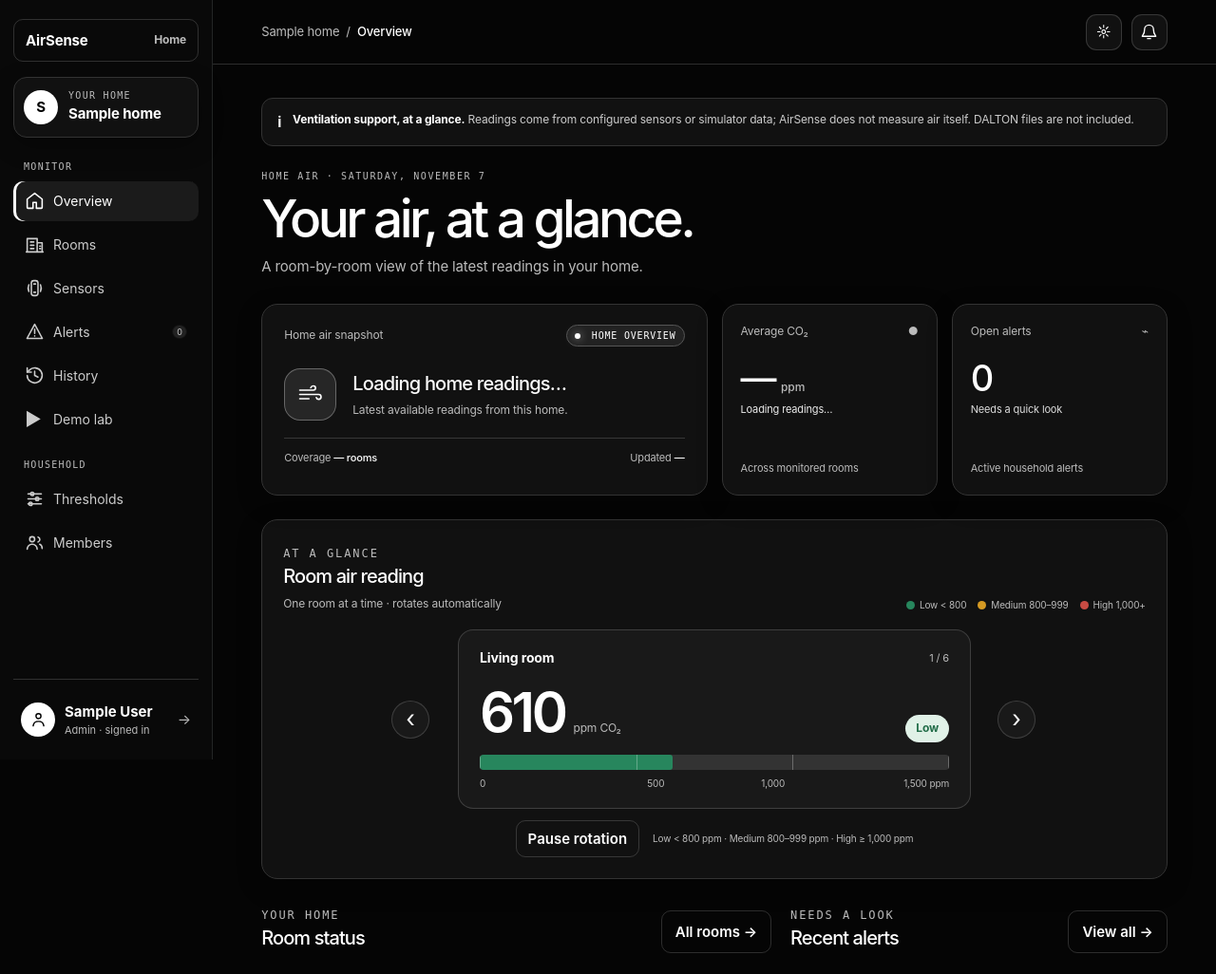
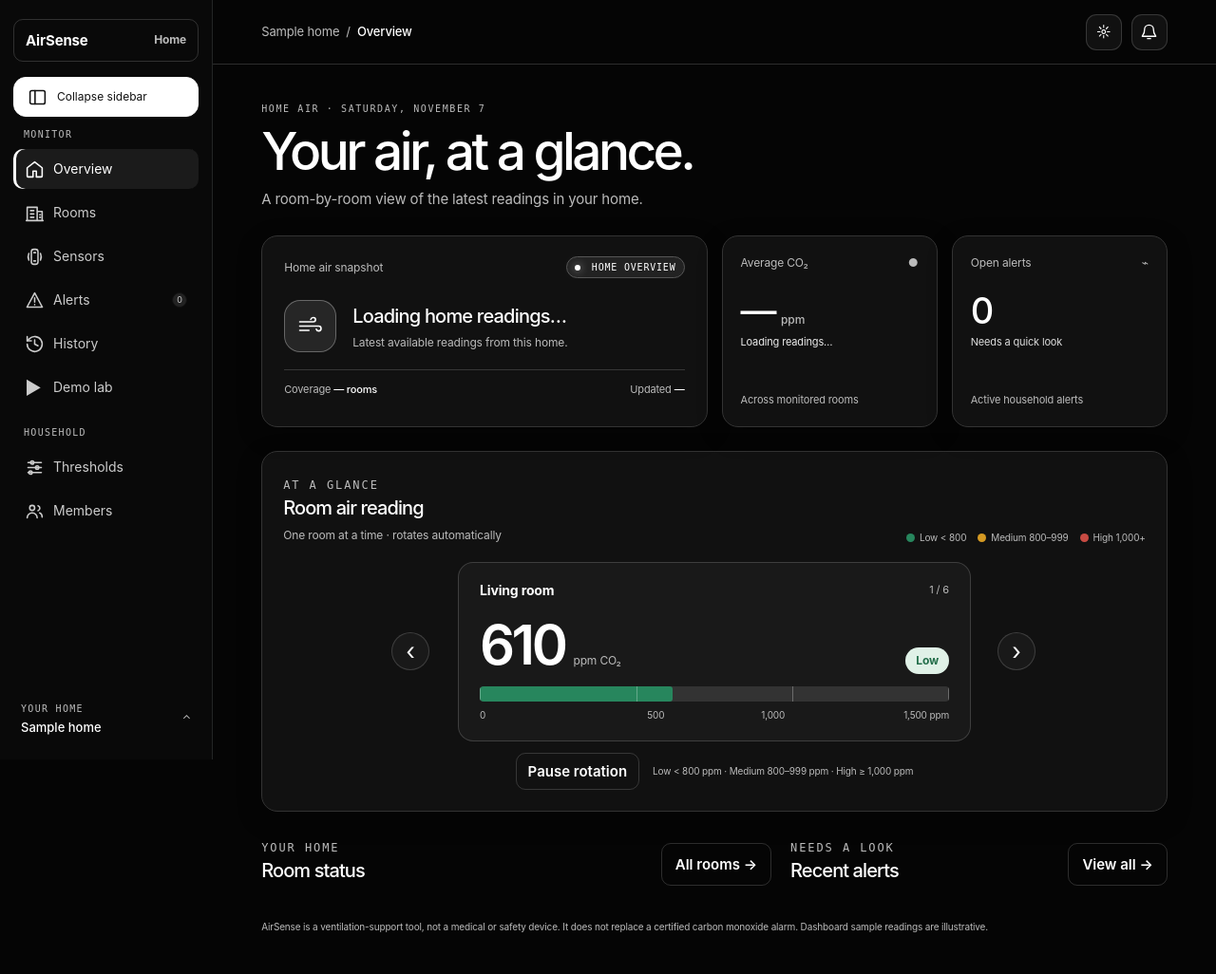
Before and after one commit to asvibes/AirSense, a Flask app: page /alerts in a window 1280 px wide. Shown: the top 1026 px of the page at 95% size. After the commit the page ends 982 px from the top, so only its background shows below. Run offline with Flask 3, Linux system fonts and the light colour scheme; the visitor is signed in with stand-in values (Sample User, id 1); tables that the repository leaves empty hold one stand-in row (values such as "Sample post").

Commit message:
feat: improve dashboard sidebar and account menu

```diff
--- a/app/static/js/dashboard.js
+++ b/app/static/js/dashboard.js
@@ -1094,9 +1094,23 @@
     }
 
     document.addEventListener("click", event => {
-      const target = event.target.closest("[data-view], [data-goto], [data-edit-room], [data-scenario], #run-custom-reading, #run-dalton-replay");
+      const target = event.target.closest("[data-view], [data-goto], [data-edit-room], [data-scenario], #run-custom-reading, #run-dalton-replay, #sidebarToggle, #homeAccountToggle, #accountBtn, #accountBack");
       if (target?.dataset.view) go(target.dataset.view);
       else if (target?.dataset.goto) go(target.dataset.goto);
+      else if (target?.id === "sidebarToggle") {
+        const expanded = $("#sidebar").classList.toggle("expanded");
+        $(".main").classList.toggle("sidebar-expanded", expanded);
+        const label = expanded ? "Collapse sidebar" : "Expand sidebar";
+        target.setAttribute("aria-expanded", String(expanded));
+        target.setAttribute("aria-label", label);
+        target.title = label;
+        $("span", target).textContent = label;
+      } else if (target?.id === "homeAccountToggle") {
+        const expanded = target.getAttribute("aria-expanded") !== "true";
+        target.setAttribute("aria-expanded", String(expanded));
+        $("#accountDetails").hidden = !expanded;
+      } else if (target?.id === "accountBtn") go("account");
+      else if (target?.id === "accountBack") go("overview");
       else if (target?.dataset.editRoom) {
         const room = activeRooms.find(item => item.id === target.dataset.editRoom);
         if (room) openRoomModal(room);
--- a/app/templates/alerts.html
+++ b/app/templates/alerts.html
@@ -219,13 +219,44 @@ html:not([data-theme="day"]) .text-loop-ribbon{background:#fff;color:#050505}
 @media(prefers-reduced-motion:reduce){.text-loop-track{animation:none;white-space:normal;transform:none}.text-loop-track span:nth-child(2){display:none}.text-loop-ribbon{white-space:normal}}
 
 .dashboard-home-link{display:flex;align-items:center;justify-content:space-between;margin:0 0 16px;padding:10px 12px;border:1px solid var(--line);border-radius:10px;font-weight:650}.dashboard-home-link span{color:var(--muted);font-size:12px}.sign-out-form{display:inline-flex}.field{display:grid;gap:7px;margin:12px 0}.field input:not([type=checkbox]),.field select{width:100%;padding:10px;border:1px solid var(--line);border-radius:8px;background:var(--field);color:var(--text)}.ventilation-options{display:grid;gap:7px;border:1px solid var(--line);border-radius:10px;padding:12px}.ventilation-options legend{padding:0 5px;color:var(--muted)}.ventilation-options label{display:flex;align-items:center;gap:8px}.custom-source-field{display:grid!important;grid-template-columns:1fr!important}.demo-actions{display:flex;flex-wrap:wrap;gap:8px;margin:14px 0}.toast.show{display:block}.toast{position:fixed;right:24px;bottom:24px;z-index:10;max-width:min(420px,calc(100vw - 48px));padding:12px 16px;border:1px solid var(--line);border-radius:10px;background:var(--surface);box-shadow:var(--shadow)}
+/* Adjustable navigation and an unboxed account section. */
+.sidebar{transition:width .22s ease,padding .22s ease}
+.main{transition:margin-left .22s ease}
+.side-bottom{display:block;width:100%;margin-top:auto;padding:0;border:0}
+.home-account-toggle,.account-owner-link{display:flex;width:100%;align-items:center;gap:10px;border:0;background:transparent;text-align:left;color:var(--text)}
+.home-account-toggle{justify-content:space-between;padding:10px 8px;cursor:pointer}
+.home-account-copy{display:grid;min-width:0;gap:2px}
+.home-account-copy small{color:var(--muted);font:10px/1.4 ui-monospace,SFMono-Regular,monospace;letter-spacing:.13em}
+.home-account-copy strong{overflow:hidden;text-overflow:ellipsis;white-space:nowrap;font-size:13px;font-weight:550}
+.home-account-mark{display:none;flex:none;width:36px;height:36px;place-items:center;border-radius:50%;background:#48cae4;color:#023e8a;font-weight:700}
+.home-account-chevron{flex:none;color:var(--muted);font-size:12px;transition:transform .18s ease}
+.home-account-toggle[aria-expanded="true"] .home-account-chevron{transform:rotate(180deg)}
+.account-details{padding:2px 0 0}
+.account-owner-link{justify-content:flex-start;padding:8px;cursor:pointer}
+.account-owner-link:hover,.home-account-toggle:hover{color:var(--accent)}
+.account-owner-link>span:nth-child(2){min-width:0;flex:1}
+.account-owner-link b{display:block;overflow:hidden;text-overflow:ellipsis;white-space:nowrap;font-size:13px}
+.account-owner-link small{display:block;margin-top:2px;color:var(--muted);font-size:11px}
+.account-owner-link .account-chevron{color:var(--muted)}
+.sidebar:not(.expanded) .home-account-toggle{justify-content:center;padding:6px}
+.sidebar:not(.expanded) .home-account-copy,.sidebar:not(.expanded) .home-account-chevron{display:none}
+.sidebar:not(.expanded) .home-account-mark{display:grid}
+.sidebar:not(.expanded) .account-details{display:none!important}
+.sidebar:not(.expanded) .dock-toggle{margin-inline:auto}
+.sidebar:not(.expanded){width:78px;padding:20px 12px 14px;align-items:center}
+.sidebar:not(.expanded) .dashboard-home-link{width:48px;height:42px;justify-content:center;padding:0;border:0;font-size:0;overflow:hidden}
+.sidebar:not(.expanded) .dashboard-home-link span{display:none}
+.sidebar:not(.expanded) .dashboard-home-link::before{content:"A";display:grid;width:34px;height:34px;place-items:center;border-radius:11px;background:var(--text);color:var(--bg);font-size:16px;font-weight:750}
+.account-page-card{max-width:760px}
+@media(max-width:720px){.main,.main.sidebar-expanded{margin-left:0}.sidebar{width:224px}.sidebar:not(.expanded){width:78px}.sidebar.expanded{width:224px}}
+[hidden]{display:none!important}
 </style>
 </head>
 <body data-dashboard-mode="redesign">
 <div class="shell">
 <aside class="sidebar expanded" id="sidebar">
   <a class="dashboard-home-link" href="{{ url_for('landing') }}">AirSense <span>Home</span></a>
-  <div class="homebox"><span class="home-avatar">{{ active_home.name[:1] }}</span><div class="home-meta"><small>YOUR HOME</small><strong>{{ active_home.name }}</strong></div></div>
+  <button class="dock-toggle" id="sidebarToggle" type="button" aria-expanded="true" aria-label="Collapse sidebar" title="Collapse sidebar"><svg viewBox="0 0 24 24" aria-hidden="true"><rect x="3" y="4" width="18" height="16" rx="2"/><path d="M9 4v16"/></svg><span>Collapse sidebar</span></button>
   <p class="nav-label">MONITOR</p><nav class="nav-list" aria-label="Main navigation">
     <button class="nav-link active" data-view="overview" data-tooltip="Overview" aria-label="Overview"><span class="nav-ico" aria-hidden="true"><svg viewBox="0 0 24 24"><path d="m3 10 9-7 9 7v10a1 1 0 0 1-1 1h-6v-7h-4v7H4a1 1 0 0 1-1-1z"/></svg></span><span class="nav-text">Overview</span></button>
     <button class="nav-link" data-view="rooms" data-tooltip="Rooms" aria-label="Rooms"><span class="nav-ico" aria-hidden="true"><svg viewBox="0 0 24 24"><path d="M3 21V5h12v16M15 10h6v11M7 9h4M7 13h4M7 17h4M18 14h1M18 17h1M2 21h20"/></svg></span><span class="nav-text">Rooms</span></button>
@@ -238,13 +269,25 @@ html:not([data-theme="day"]) .text-loop-ribbon{background:#fff;color:#050505}
     <button class="nav-link" data-view="thresholds" data-tooltip="Thresholds" aria-label="Thresholds"><span class="nav-ico" aria-hidden="true"><svg viewBox="0 0 24 24"><path d="M4 6h16M4 12h16M4 18h16"/><circle cx="9" cy="6" r="2"/><circle cx="15" cy="12" r="2"/><circle cx="7" cy="18" r="2"/></svg></span><span class="nav-text">Thresholds</span></button>
     <button class="nav-link" data-view="members" data-tooltip="Members" aria-label="Members"><span class="nav-ico" aria-hidden="true"><svg viewBox="0 0 24 24"><circle cx="9" cy="8" r="3"/><path d="M3 20c0-3.3 2.7-6 6-6s6 2.7 6 6M16 5.5a3 3 0 0 1 0 5.8M18 14c2 .8 3 2.7 3 5"/></svg></span><span class="nav-text">Members</span></button>
   </nav>
-  <div class="side-bottom"><button class="userline account-trigger" id="accountBtn" type="button" aria-label="Open account page"><span class="user-avatar" aria-hidden="true"><svg viewBox="0 0 24 24"><circle cx="12" cy="8" r="3.3"/><path d="M5 21c.4-4 3.1-6 7-6s6.6 2 7 6"/></svg></span><span><b>{{ current_user.display_name }}</b><small>{{ active_home.role|title }} · signed in</small></span><span class="account-chevron" aria-hidden="true">→</span></button></div>
+  <div class="side-bottom">
+    <button class="home-account-toggle" id="homeAccountToggle" type="button" aria-expanded="false" aria-controls="accountDetails">
+      <span class="home-account-mark" aria-hidden="true">{{ active_home.name[:1] }}</span>
+      <span class="home-account-copy"><small>YOUR HOME</small><strong>{{ active_home.name }}</strong></span>
+      <span class="home-account-chevron" aria-hidden="true">⌃</span>
+    </button>
+    <div class="account-details" id="accountDetails" hidden>
+      <button class="account-owner-link" id="accountBtn" type="button" aria-label="View account details">
+        <span class="user-avatar" aria-hidden="true"><svg viewBox="0 0 24 24"><circle cx="12" cy="8" r="3.3"/><path d="M5 21c.4-4 3.1-6 7-6s6.6 2 7 6"/></svg></span>
+        <span><b>{{ current_user.display_name }}</b><small>{{ active_home.role|title }} · Signed in</small></span>
+        <span class="account-chevron" aria-hidden="true">→</span>
+      </button>
+    </div>
+  </div>
 </aside>
 <div class="nav-backdrop" id="navBackdrop"></div>
 <main class="main sidebar-expanded">
 <header class="topbar"><button class="mobile-menu" id="menuBtn" aria-label="Open navigation">☰</button><div class="crumb">{{ active_home.name }}&nbsp; / &nbsp;<b id="crumbCurrent">Overview</b></div><div class="top-actions"><button class="icon-btn" id="themeBtn" aria-label="Switch to day mode" title="Switch to day mode">☼</button><button class="icon-btn" id="noticeBtn" aria-label="Notifications"><svg viewBox="0 0 24 24" aria-hidden="true"><path d="M18 9a6 6 0 0 0-12 0c0 7-3 7-3 9h18c0-2-3-2-3-9M10 21h4"/></svg></button></div></header>
 <div class="content">
-<div class="banner" role="note"><span class="banner-icon" aria-hidden="true">i</span><span><strong>Ventilation support, at a glance.</strong> Readings come from configured sensors or simulator data; AirSense does not measure air itself. DALTON files are not included.</span></div>
 <section class="view active" id="view-overview" data-title="Overview">
   <div class="heading"><div><p class="eyebrow" id="todayLabel">HOME AIR · TODAY</p><h1>Your air, at a glance.</h1><p class="sub">A room-by-room view of the latest readings in your home.</p></div></div>
 
@@ -264,7 +307,7 @@ html:not([data-theme="day"]) .text-loop-ribbon{background:#fff;color:#050505}
 <section class="view" id="view-history" data-title="History"><div class="heading"><div><p class="eyebrow">PATTERNS OVER TIME</p><h1>History</h1><p class="sub">A simple visual of recent sample readings.</p></div><button class="btn" id="exportBtn">↓ Export CSV</button></div><article class="card chart-card"><div class="section-head"><div><p class="eyebrow">LAST 7 DAYS</p><h2>Home CO₂ trend</h2><p>Illustrative daily averages · ppm</p></div></div><div class="chart"><div class="bar-wrap"><div class="bar" style="--h:40%"></div><span class="bar-label">Mon</span></div><div class="bar-wrap"><div class="bar" style="--h:52%"></div><span class="bar-label">Tue</span></div><div class="bar-wrap"><div class="bar" style="--h:47%"></div><span class="bar-label">Wed</span></div><div class="bar-wrap"><div class="bar" style="--h:70%"></div><span class="bar-label">Thu</span></div><div class="bar-wrap"><div class="bar" style="--h:59%"></div><span class="bar-label">Fri</span></div><div class="bar-wrap"><div class="bar" style="--h:45%"></div><span class="bar-label">Sat</span></div><div class="bar-wrap"><div class="bar" style="--h:54%"></div><span class="bar-label">Sun</span></div></div></article></section>
 <section class="view" id="view-thresholds" data-title="Thresholds"><div class="heading"><div><p class="eyebrow">OWNER SETTINGS</p><h1>Thresholds</h1><p class="sub">Configured advisory thresholds for this home.</p></div></div><article class="card subpage-card"><h2>CO₂ · ppm</h2><p>These values are configurable guidance, not medical advice.</p><table class="table"><thead><tr><th>Room</th><th>Elevated</th><th>High</th></tr></thead><tbody id="thresholdRows"><tr><td colspan="3">Loading thresholds…</td></tr></tbody></table></article></section>
 <section class="view" id="view-members" data-title="Members"><div class="heading"><div><p class="eyebrow">HOUSEHOLD ACCESS</p><h1>Members</h1><p class="sub">People with access to this home.</p></div><button class="btn btn-primary" id="inviteBtn" type="button">＋ Invite member</button></div><article class="card subpage-card"><h2>People in this home</h2><table class="table"><thead><tr><th>Member</th><th>Role</th><th>Status</th></tr></thead><tbody id="memberRows"><tr><td colspan="3">Loading members…</td></tr></tbody></table></article></section>
-<section class="view" id="view-account" data-title="Account"><div class="heading"><div><p class="eyebrow">HOUSEHOLD PROFILE</p><h1>Account</h1><p class="sub">Your profile and session options.</p></div></div><article class="card subpage-card account-page-card"><div class="account-page-header"><span class="user-avatar" aria-hidden="true"><svg viewBox="0 0 24 24"><circle cx="12" cy="8" r="3.3"/><path d="M5 21c.4-4 3.1-6 7-6s6.6 2 7 6"/></svg></span><div><h2>{{ current_user.display_name }}</h2><p>{{ active_home.role|title }}</p></div></div><div class="account-info-grid"><div><span class="eyebrow">EMAIL</span><strong>{{ current_user.email }}</strong></div><div><span class="eyebrow">ACTIVE HOME</span><strong>{{ active_home.name }}</strong></div><div><span class="eyebrow">ROLE</span><strong>{{ active_home.role|title }}</strong></div><div><span class="eyebrow">SESSION</span><strong>Signed in</strong></div></div><div class="account-page-actions"><button class="btn" id="accountBack">Back to overview</button><form class="sign-out-form" method="post" action="{{ url_for('auth.logout') }}"><input type="hidden" name="csrf_token" value="{{ csrf_token }}"><button class="btn" id="signOutBtn" type="submit">Sign out</button></form></div></article></section>
+<section class="view" id="view-account" data-title="Account"><div class="heading"><div><p class="eyebrow">HOUSEHOLD PROFILE</p><h1>{{ active_home.role|title }} details</h1><p class="sub">Your profile and session options.</p></div></div><article class="card subpage-card account-page-card"><div class="account-page-header"><span class="user-avatar" aria-hidden="true"><svg viewBox="0 0 24 24"><circle cx="12" cy="8" r="3.3"/><path d="M5 21c.4-4 3.1-6 7-6s6.6 2 7 6"/></svg></span><div><h2>{{ current_user.display_name }}</h2><p>{{ active_home.role|title }} · Signed in</p></div></div><div class="account-info-grid"><div><span class="eyebrow">EMAIL</span><strong>{{ current_user.email }}</strong></div><div><span class="eyebrow">ACTIVE HOME</span><strong>{{ active_home.name }}</strong></div><div><span class="eyebrow">ROLE</span><strong>{{ active_home.role|title }}</strong></div><div><span class="eyebrow">SESSION</span><strong>Signed in</strong></div></div><div class="account-page-actions"><button class="btn" id="accountBack">Back to overview</button><form class="sign-out-form" method="post" action="{{ url_for('auth.logout') }}"><input type="hidden" name="csrf_token" value="{{ csrf_token }}"><button class="btn" id="signOutBtn" type="submit">Sign out</button></form></div></article></section>
 </div></main></div>
 <div class="modal-bg modal-backdrop" id="modalBg" role="dialog" aria-modal="true" aria-labelledby="modalTitle"><div class="modal"><div class="modal-head"><h2 id="modalTitle">Add room</h2><button class="close" id="closeModal" type="button" aria-label="Close dialog">×</button></div><p class="sub" id="modalDescription">Add a room and its ventilation sources.</p><form id="room-form"><label class="field" for="modalInput">Room name<input id="modalInput" name="name" placeholder="e.g. Guest room" required maxlength="100"></label><fieldset class="field ventilation-options"><legend>Ventilation sources</legend><label><input type="checkbox" name="ventilation_sources" value="Window"> Window</label><label><input type="checkbox" name="ventilation_sources" value="Exhaust fan"> Exhaust fan</label><label><input type="checkbox" name="ventilation_sources" value="Air conditioner"> Air conditioner</label><label><input type="checkbox" name="ventilation_sources" value="Kitchen chimney"> Kitchen chimney</label><label><input type="checkbox" name="ventilation_sources" value="Not specified"> Not specified</label><label class="custom-source-field">Other<input id="custom_ventilation_source" name="custom_ventilation_source" maxlength="60" placeholder="Describe another source"></label></fieldset><button class="btn btn-primary" id="modalSubmit" type="submit">Add room</button></form></div></div>
 <div class="toast" id="toast" role="status" aria-live="polite"></div>
```
Also changed, not shown: tests/test_alert_scenarios.py (+1 -1 lines), tests/test_landing_auth.py (+16 -0 lines).
